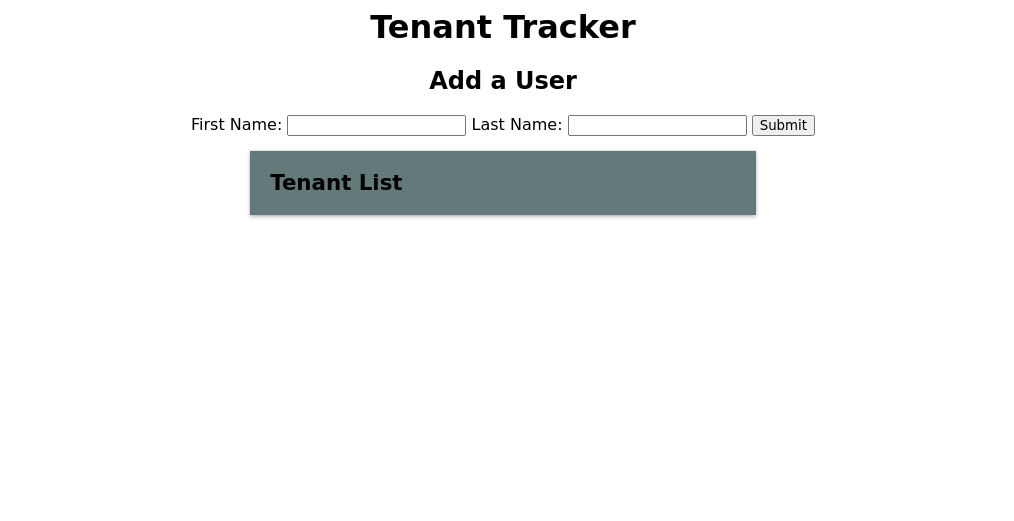
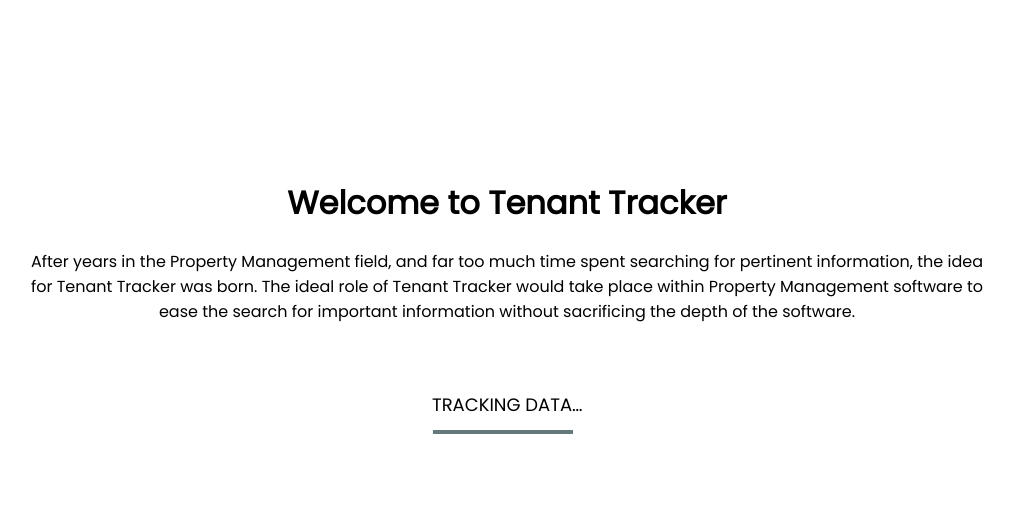
Before and after one commit to katiebldwn/node-capstone, a website: page public/index.html in a window 1280 px wide. Shown: the whole page, without its empty margins (137-1151 px from the left). Drawn offline with nearby package versions, Linux system fonts and the light colour scheme; no server answers; a web font is replaced by a local one.

Commit message:
with landing page

```diff
--- a/package.json
+++ b/package.json
@@ -14,10 +14,10 @@
     "body-parser": "^1.16.0",
     "chai": "^3.5.0",
     "chai-http": "^3.0.0",
-    "express": "^4.14.0",
+    "express": "^4.15.3",
     "mocha": "^3.2.0",
     "mongoose": "^4.8.1",
-    "morgan": "^1.7.0",
+    "morgan": "^1.8.2",
     "uuid": "^3.0.1"
   },
   "devDependencies": {
--- a/public/app.js
+++ b/public/app.js
@@ -1,5 +1,4 @@
-
- $(function() {
+$(function() {
      $.getJSON("/getusers", function(data) {
          var count = 1;
          $.each(data, function(index, value) {
--- a/public/index.html
+++ b/public/index.html
@@ -1,39 +1,34 @@
+<!DOCTYPE html>
+<html>
+
 <script src="https://code.jquery.com/jquery-2.1.0.js"></script>
 <script type="text/javascript" src="jquery.easyModal.js"></script>
 <link href="https://maxcdn.bootstrapcdn.com/font-awesome/4.7.0/css/font-awesome.min.css" rel="stylesheet">
 <link rel="stylesheet" type="text/css" href="main.css">
-<link href="https://fonts.googleapis.com/css?family=Overlock" rel="stylesheet">
+<link href="https://fonts.googleapis.com/css?family=Poppins" rel="stylesheet">
 <link rel="stylesheet" type="text/css" href="https://cdnjs.cloudflare.com/ajax/libs/animate.css/3.1.1/animate.min.css">
 
 <body>
-<div class="topTitle">
-<h1>Tenant Tracker</h1>
 
-<h2>Add a User</h2>
-	<div class="addUser">
-	<label class ="addUserLabel" for="firstName">First Name: </label>
-	<input id="firstName" name="firstName" type="text">
-	<label class="addUserLastName" for="lastName">Last Name: </label>
-	<input id="lastName" name="lastName" type="text">
-<button class="submit">Submit</button>
+<div class="mainDiv">
+
+	<h1>Welcome to Tenant Tracker</h1>
+
+	<div class="description">After years in the Property Management field, and far too much time spent searching for pertinent information, the idea for Tenant Tracker was born. The ideal role of Tenant Tracker would take place within Property Management software to ease the search for important information  without sacrificing the depth of the software.</div>
+
+ 	<div class="tracking">
+
+ 		<svg height="60" width="320" xmlns="http://www.w3.org/2000/svg">
+   		 	<rect class="shape" height="60" width="320" />
+   		</svg>
+   	<div class="a">
+		<a class="toAppButton" id="loading" href="main.html">TRACKING DATA</a>
+		</div>
 	</div>
+
 </div>
-
-<div class="results"></div>
 
 
 
-
-<nav class="accordion arrows">
-	<header class="box">
-		<label for="acc-close" class="box-title">Tenant List</label>
-	</header>
-	<div class="tenantList"></div>
-	<input type="radio" name="accordion" id="acc-close" />
-</nav>
-
 </body>
-
-
-
-<script src="app.js"></script>
+</html>
--- a/public/main.css
+++ b/public/main.css
@@ -1,9 +1,111 @@
 * {
-	font-family: 'Overlock', cursive;
+	font-family: 'Poppins', sans-serif;
 }
 
 body {
 	background-image: url("skyscraper-450793_960_720.jpg");
+}
+
+.tracking {
+	margin: 0 auto;
+	text-align: center;
+}
+
+.a {
+	margin: 0 auto;
+	text-align: center;
+	margin-top: -50px;
+}
+
+.mainDiv {
+	position: absolute;
+	overflow: hidden;
+	background-color: #FFFFFF;
+	padding: 100px;
+	margin: 50px;
+}
+
+.toAppButton {
+	text-decoration: none;
+	position: relative;
+	vertical-align: bottom;
+	font-size: 18px;
+	margin-bottom: 10px;
+}
+
+.description {
+	margin-bottom: 50px;
+}
+
+svg {
+	margin-bottom: -50px;
+	margin: 0 auto;
+	text-align: center;
+}
+
+a:hover {
+	font-weight: 900;
+	color: #647979;
+}
+
+a:link {
+	color: black;
+}
+
+a:active {
+	color: black;
+}
+
+a:visited {
+	color: black;
+}
+
+.shape {
+  fill: transparent;
+  stroke-dasharray: 140 540;
+  stroke-dashoffset: -474;
+  stroke-width: 8px;
+  stroke: #647979;
+}
+
+@keyframes draw {
+  0% {
+    stroke-dasharray: 140 540;
+    stroke-dashoffset: -474;
+    stroke-width: 8px;
+  }
+  100% {
+    stroke-dasharray: 760;
+    stroke-dashoffset: 0;
+    stroke-width: 2px;
+  }
+}
+
+.mainDiv:hover .shape {
+  -webkit-animation: 0.5s draw linear forwards;
+  animation: 0.5s draw linear forwards;
+}
+
+#loading:after {
+  overflow: hidden;
+  display: inline-block;
+  vertical-align: bottom;
+  -webkit-animation: ellipsis steps(6,end) 2000ms infinite;
+  animation: ellipsis steps(6,end) 2000ms infinite;
+  content: "\2026";
+  width: 0px;
+}
+
+@keyframes ellipsis {
+  to {
+    width: 20px;
+  }
+}
+
+@-webkit-keyframes ellipsis {
+  to {
+    width: 20px;
+  }
 }
 
 .topTitle {
@@ -33,6 +135,10 @@
 	text-align: center;
 }
 
+.description {
+	text-align: center;
+}
+
 input {
 	margin-bottom: 15px;
 }
@@ -40,7 +146,6 @@
 .addUser {
 	text-align: center;
 }
-
 
 .accordion {
 	width: 40%;
```
Also changed, not shown: public/main.html (added, +39 -0 lines), 1 other file.
